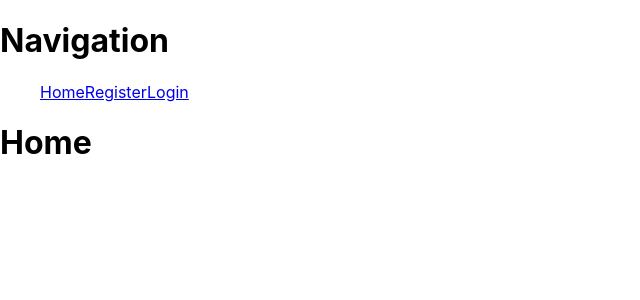
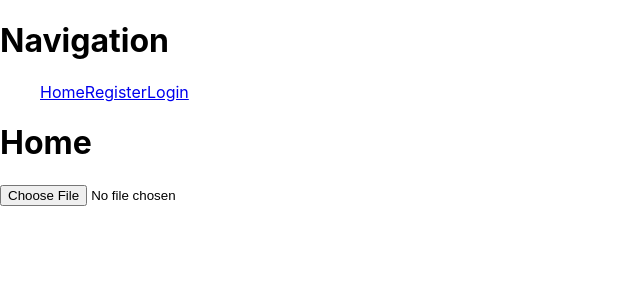
Before and after one commit to Ruslan1493/Real-estate, a React (Create React App) app in the folder client/: page / in a window 1280 px wide. Shown: the top 300 px of the page, without its empty margins (0-640 px from the left). Built offline with nearby package versions, Linux system fonts and the light colour scheme.

Commit message:
-A firebase storage setup

```diff
--- a/client/package.json
+++ b/client/package.json
@@ -6,6 +6,7 @@
     "@testing-library/jest-dom": "^5.16.1",
     "@testing-library/react": "^12.1.2",
     "@testing-library/user-event": "^13.5.0",
+    "firebase": "^9.6.6",
     "react": "^17.0.2",
     "react-dom": "^17.0.2",
     "react-router-dom": "^6.2.1",
--- a/client/src/components/Home.jsx
+++ b/client/src/components/Home.jsx
@@ -1,7 +1,12 @@
+import UploadForm from "./UploadForm";
+
 const Home = () => {
 
     return (
+        <>
             <h1>Home</h1>
+            <UploadForm />
+        </>
     )
 };
 
--- /dev/null
+++ b/client/src/components/UploadForm.jsx
@@ -0,0 +1,30 @@
+import React, { useState } from 'react';
+
+const UploadForm = () => {
+    const [file, setFile] = useState(null);
+    const [error, setError] = useState(null);
+
+    const types = ['image/png', 'image/jpeg'];
+
+    const changeHandler = (e) => {
+        const selected = e.target.files[0];
+        if (selected && types.includes(selected.type)) {
+            setFile(selected);
+            setError('');
+        } else {
+            setFile(null);
+            setError('Please, select either png or jpeg file');
+        }
+    };
+
+
+    return (
+        <form>
+            <input type='file' onChange={changeHandler} />
+            {error && <p>{error}</p>}
+            {file && <p>{file.name}</p>}
+        </form>
+    )
+};
+
+export default UploadForm;
```
Also changed, not shown: client/src/firebase/config.js (added, +21 -0 lines), 1 other file (tests, documents, lock files or other folders).
